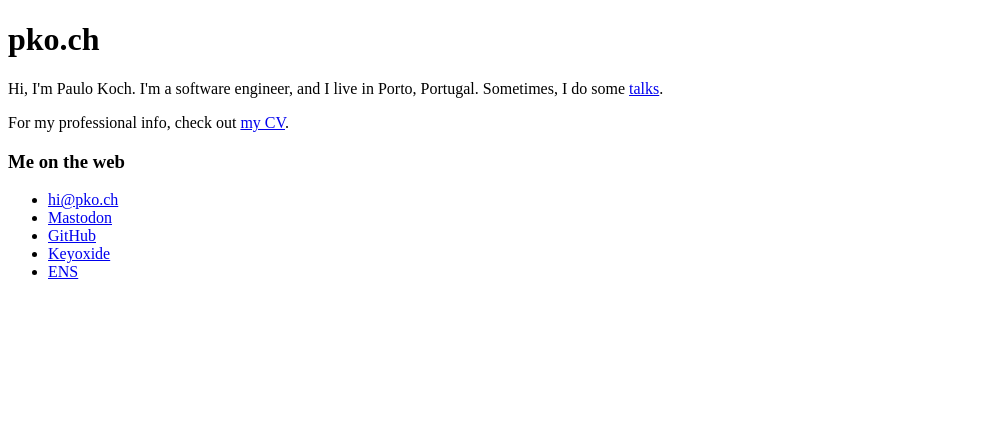
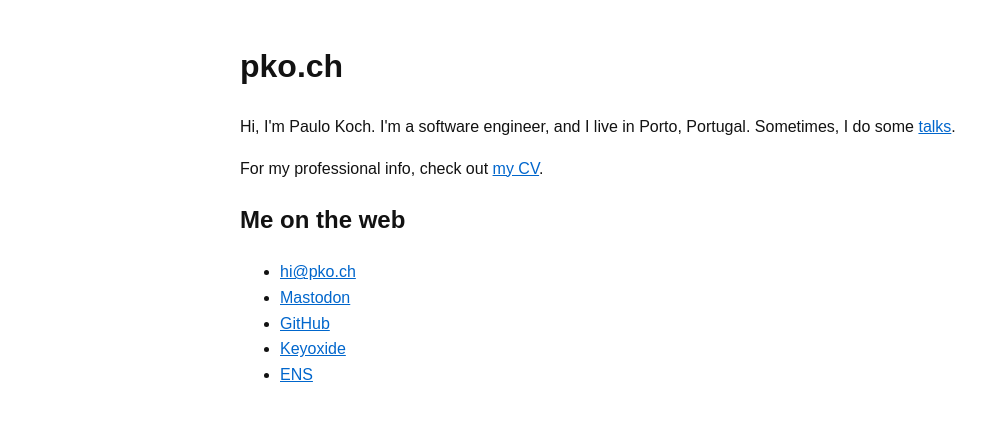
Before and after one commit to pkoch/pko.ch, a website: page index.html in a window 1280 px wide. Shown: the whole page, without its empty margins (0-1006 px from the left). Drawn offline with Linux system fonts and the light colour scheme.

Commit message:
Revamp index

```diff
--- a/index.html
+++ b/index.html
@@ -1,20 +1,30 @@
-<!DOCTYPE html><html><header>
+<!DOCTYPE html>
+<html lang="en">
+
+<head>
   <title>pko.ch</title>
   <meta charset="utf-8">
   <meta name="viewport" content="width=device-width, initial-scale=1.0">
   <link rel="pgpkey" href="/gpg">
-</header><body>
+  <link rel="stylesheet" href="./styles.css">
+</head>
 
+<body>
+  <header role="banner">
     <h1>pko.ch</h1>
+  </header>
 
+  <main role="main">
     <p>
       Hi, I'm Paulo Koch. I'm a software engineer, and I live in Porto, Portugal.
-  Sometimes, I do some <a href="./talks/">talks</a>.
+      Sometimes, I do some <a href="./talks/" aria-label="My talks">talks</a>.
     </p>
 
     <p>For my professional info, check out <a href="https://github.com/pkoch/cv">my CV</a>.</p>
 
-<h3>Me on the web</h3>
+    <section>
+      <h2>Me on the web</h2>
+      <nav role="navigation" aria-label="Contact links">
         <ul>
           <li><a href="mailto:hi@pko.ch" rel="me">hi@pko.ch</a></li>
           <li><a href="https://mastodon.social/@pkoch" rel="me">Mastodon</a></li>
@@ -22,5 +32,10 @@
           <li><a href="https://keyoxide.org/7CF89ADCDA4CB27D18A943E4F6B4B93498A0C85D" rel="me">Keyoxide</a></li>
           <li><a href="https://app.ens.domains/pko.ch" rel="me">ENS</a></li>
         </ul>
+      </nav>
+    </section>
+  </main>
 
-</body></html>
+</body>
+
+</html>
--- /dev/null
+++ b/styles.css
@@ -0,0 +1,36 @@
+:root {
+	/* Light mode (default) variables */
+	--bg-color: #ffffff;
+	--text-color: #121212;
+	--link-color: #0066cc;
+	--link-visited: #551a8b;
+}
+
+@media (prefers-color-scheme: dark) {
+	:root {
+		/* Auto-switch to dark mode based on system preference */
+		--bg-color: #121212;
+		--text-color: #f0f0f0;
+		--link-color: #88bbff;
+		--link-visited: #bb88ff;
+	}
+}
+
+body {
+	background-color: var(--bg-color);
+	color: var(--text-color);
+	font-family: sans-serif;
+	line-height: 1.6;
+	max-width: 800px;
+	margin: 0 auto;
+	padding: 20px;
+	transition: background-color 0.3s ease, color 0.3s ease;
+}
+
+a {
+	color: var(--link-color);
+}
+
+a:visited {
+	color: var(--link-visited);
+}
```
Also changed, not shown: talks/index.html (+23 -7 lines). Lines whose indentation alone changed are shown as unchanged.
